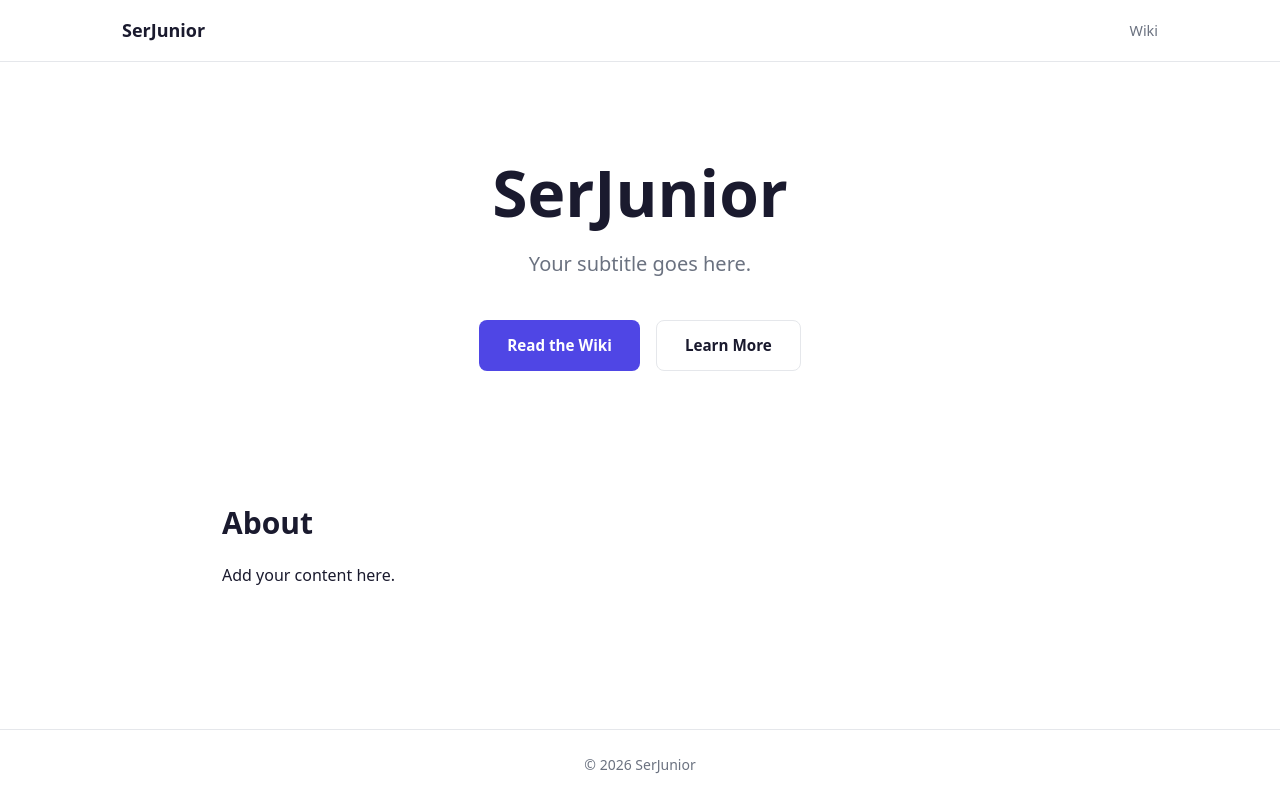
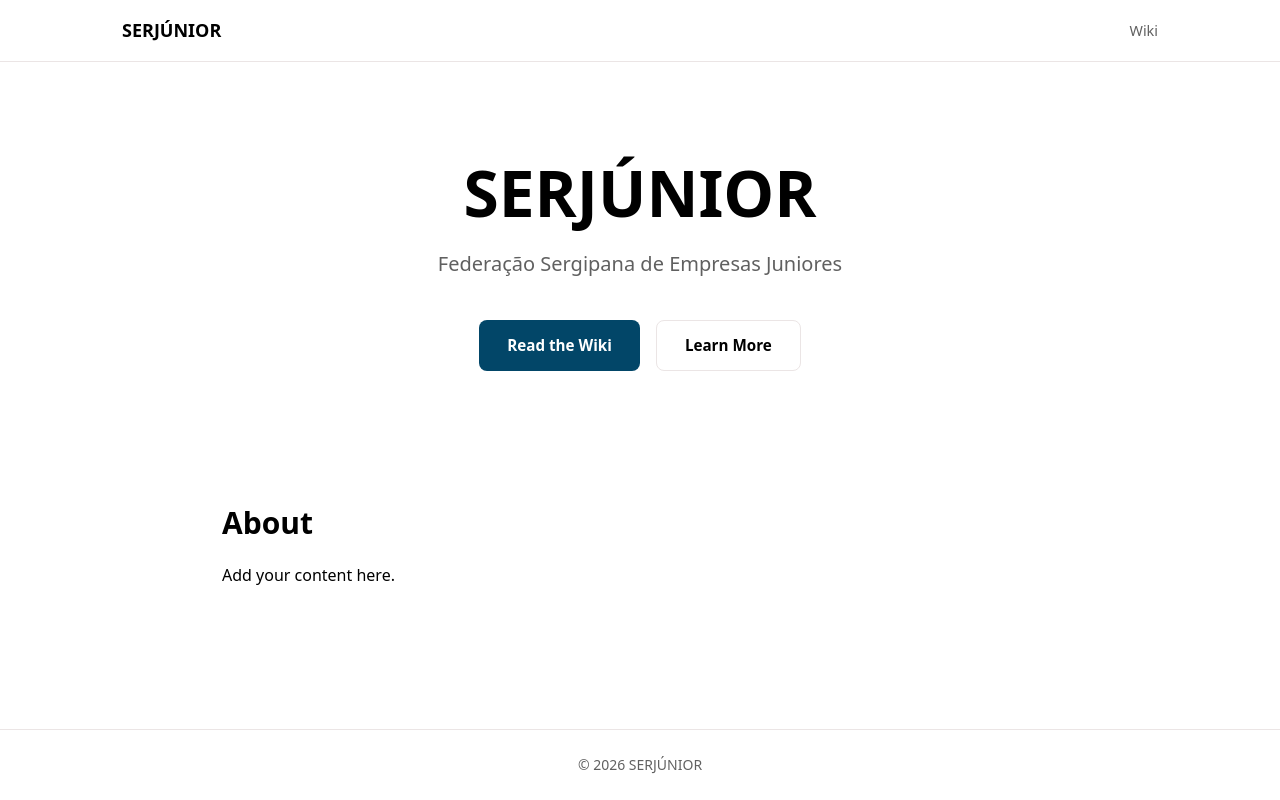
Before and after one commit to softeam-org/serjunior, a React (Vite) app: page / in a window 1280 px wide. Built offline with nearby package versions, Linux system fonts and the light colour scheme.

Commit message:
Fonte corrigida

```diff
--- a/src/pages/LandingPage.tsx
+++ b/src/pages/LandingPage.tsx
@@ -6,16 +6,16 @@ export default function LandingPage() {
     <div className="landing">
       <header className="landing-header">
         <nav className="landing-nav">
-          <span className="landing-logo">SerJunior</span>
+          <span className="landing-logo">SERJÚNIOR</span>
           <Link to="/wiki" className="landing-nav-link">Wiki</Link>
         </nav>
       </header>
 
       <main className="landing-main">
         <section className="landing-hero">
-          <h1 className="landing-hero-title">SerJunior</h1>
+          <h1 className="landing-hero-title">SERJÚNIOR</h1>
           <p className="landing-hero-subtitle">
-            Your subtitle goes here.
+            Federação Sergipana de Empresas Juniores
           </p>
           <div className="landing-hero-actions">
             <Link to="/wiki" className="btn btn-primary">Read the Wiki</Link>
@@ -30,7 +30,7 @@ export default function LandingPage() {
       </main>
 
       <footer className="landing-footer">
-        <p>&copy; {new Date().getFullYear()} SerJunior</p>
+        <p>&copy; {new Date().getFullYear()} SERJÚNIOR</p>
       </footer>
     </div>
   )
--- a/src/styles/global.css
+++ b/src/styles/global.css
@@ -4,13 +4,14 @@
   padding: 0;
 }
 
+
 :root {
   --color-bg: #ffffff;
-  --color-text: #1a1a2e;
-  --color-primary: #4f46e5;
-  --color-primary-hover: #4338ca;
-  --color-muted: #6b7280;
-  --color-border: #e5e7eb;
+  --color-text: #000;
+  --color-primary: #024668;
+  --color-primary-hover: #015d8b;
+  --color-muted: #0000009f;
+  --color-border: #ebe5e5;
   --font-sans: system-ui, -apple-system, sans-serif;
   --font-mono: 'Fira Code', 'Cascadia Code', monospace;
 }
--- a/src/styles/landing.css
+++ b/src/styles/landing.css
@@ -102,6 +102,7 @@
   background: transparent;
   color: var(--color-text);
   border: 1px solid var(--color-border);
+
 }
 
 .btn-secondary:hover {
```
